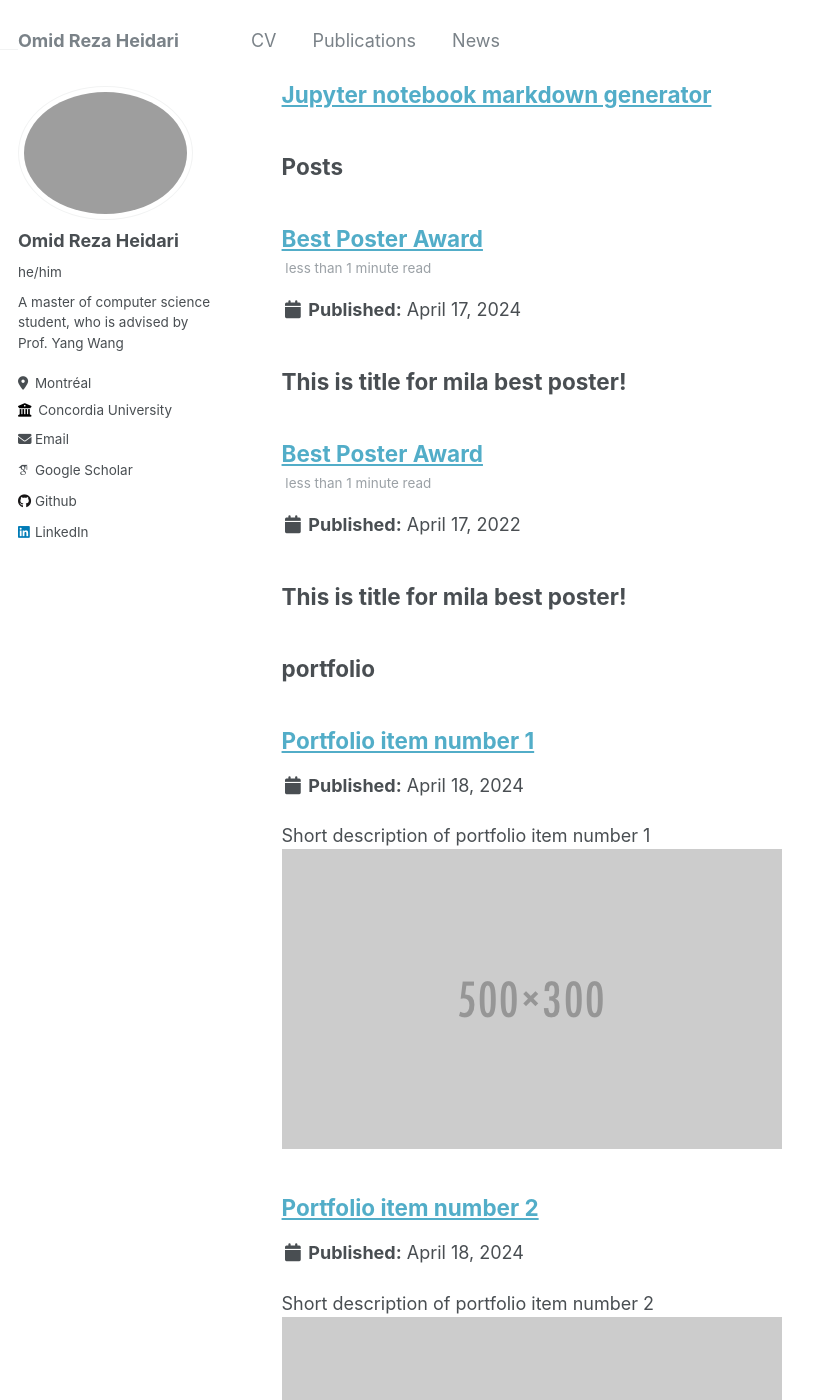
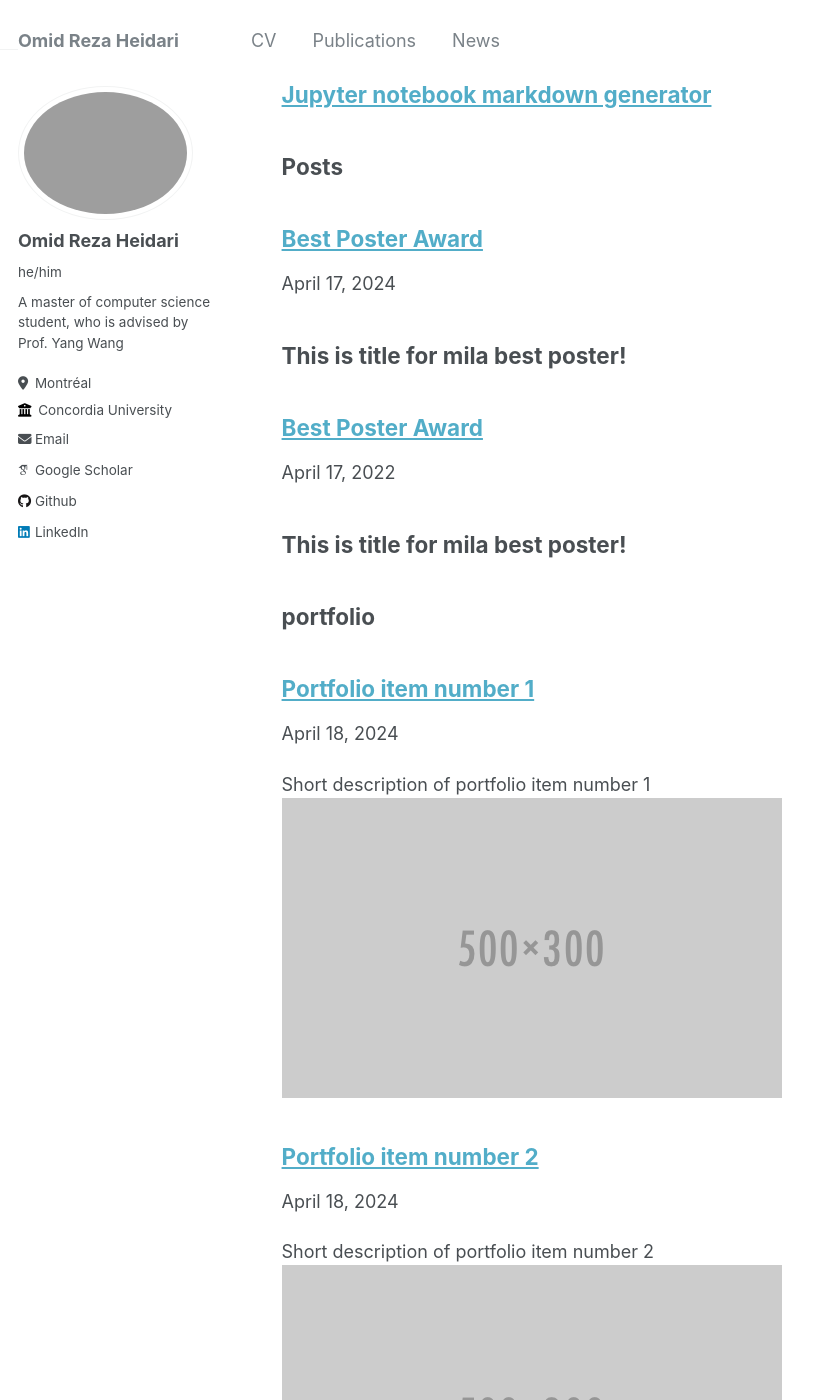
Before and after one commit to omid-reza/omid-reza.github.io, a Jekyll site: the page built from _pages/sitemap.md, in a window 1280 px wide and 1400 px high, scrolled down 1302 px. Shown: the whole window, without its empty margins (0-827 px from the left). Built offline with Jekyll 4.4.1, drawn with Linux system fonts in a browser that asks for light colours; some web fonts are replaced.

Commit message:
fix content

```diff
--- a/_includes/archive-single.html
+++ b/_includes/archive-single.html
@@ -34,16 +34,12 @@
       {% endif %}
     </h2>
 
-    {% if post.read_time %}
-      <p class="page__meta"><i class="fa fa-clock-o" aria-hidden="true"></i> {% include read-time.html %}</p>
-    {% endif %}
-
         {% if post.collection == 'teaching' %}
           <p> {{ post.type }}, <i>{{ post.venue }}</i>, {{ post.date | default: "1900-01-01" | date: "%Y" }} </p>
         {% elsif post.collection == 'publications' %}
           <p>Published in <i>{{ post.venue }}</i>, {{ post.date | default: "1900-01-01" | date: "%Y" }} </p>
         {% elsif post.date %}
-         <p class="page__date"><strong><i class="fa fa-fw fa-calendar" aria-hidden="true"></i> {{ site.data.ui-text[site.locale].date_label | default: "Published:" }}</strong> <time datetime="{{ post.date | default: "1900-01-01" | date_to_xmlschema }}">{{ post.date | default: "1900-01-01" | date: "%B %d, %Y" }}</time></p>
+         <p class="page__date"><time datetime="{{ post.date | default: "1900-01-01" | date_to_xmlschema }}">{{ post.date | default: "1900-01-01" | date: "%B %d, %Y" }}</time></p>
         {% endif %}
 
     {% if post.excerpt and site.read_more != 'enabled' %}
```
